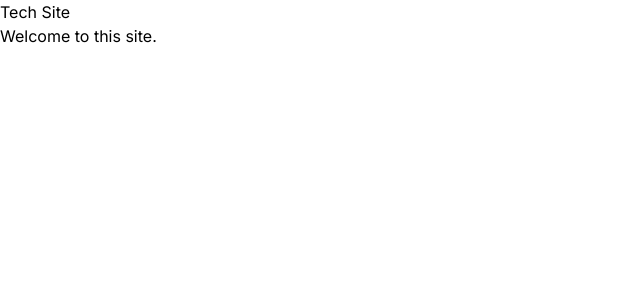
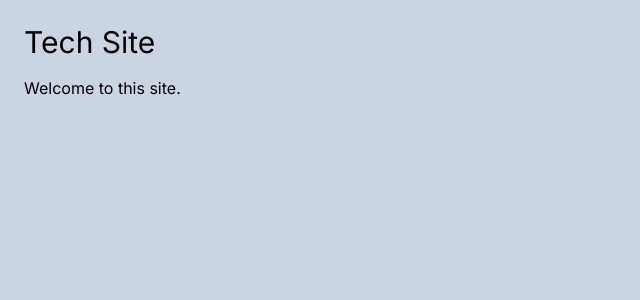
Before and after one commit to edwardtanguay/et454-nextjs-site, a Next.js app: page / in a window 1280 px wide. Shown: the top 300 px of the page, without its empty margins (0-640 px from the left). Built offline with nearby package versions, Linux system fonts and the light colour scheme.

Commit message:
site styled

```diff
--- a/src/app/layout.tsx
+++ b/src/app/layout.tsx
@@ -16,7 +16,7 @@ export default function RootLayout({
 }) {
 	return (
 		<html lang="en">
-			<body className={inter.className}>
+			<body className={`${inter.className} bg-slate-300 p-6`}>
 				{children}
 			</body>
 		</html>
--- a/src/app/page.tsx
+++ b/src/app/page.tsx
@@ -2,9 +2,9 @@ import Image from "next/image";
 
 export default function Home() {
 	return (
-    <main>
-      <h1>Tech Site</h1>
-      <p>Welcome to this site.</p>
-    </main>
+		<main>
+			<h1 className="text-3xl mb-4">Tech Site</h1>
+			<p>Welcome to this site.</p>
+		</main>
 	);
 }
```
